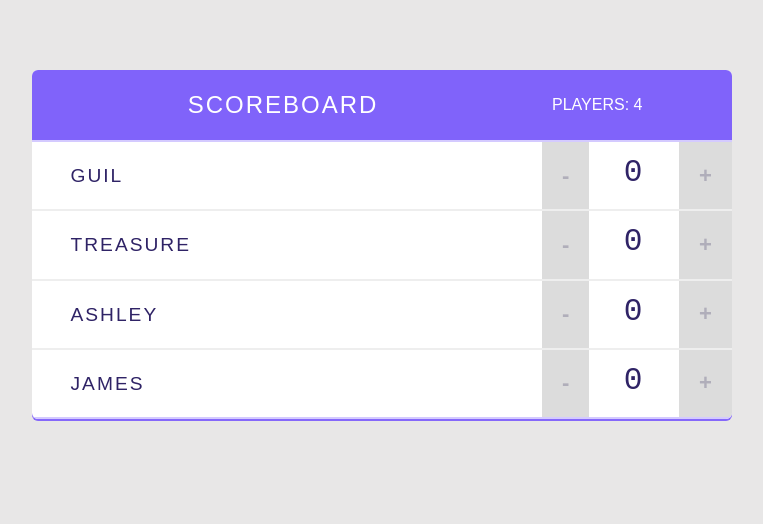
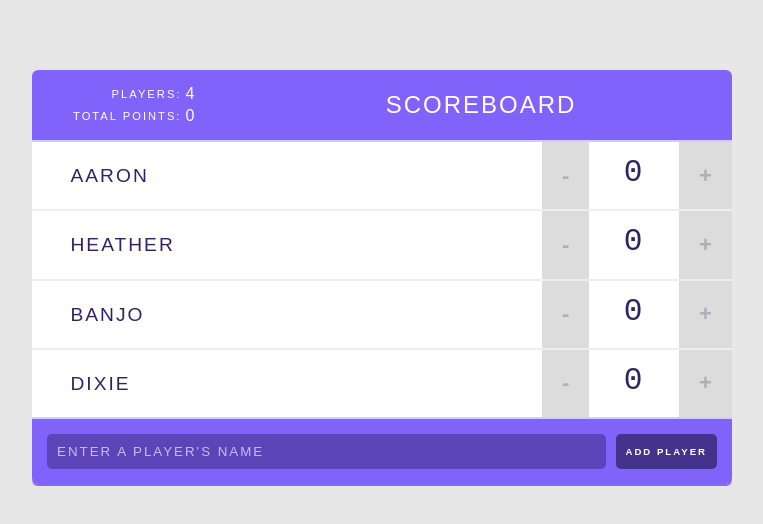
Before and after one commit to aaronwebre/something-react, a React (Create React App) app in the folder scoreboard-v2/: page / in a window 1280 px wide. Shown: the top 524 px of the page, without its empty margins (258-1021 px from the left). Built offline with nearby package versions, Linux system fonts and the light colour scheme.

Commit message:
Add/remove and count players

```diff
--- /dev/null
+++ b/scoreboard-v2/src/components/AddPlayerForm.js
@@ -0,0 +1,39 @@
+import React, { Component} from 'react';
+
+class AddPlayerForm extends Component {
+
+  state = {
+    value: ''
+  };
+
+  handleValueChange = (e) => {
+    this.setState({ value: e.target.value });
+  }
+
+  handleSubmit = (e) => {
+    e.preventDefault();
+    this.props.addPlayer(this.state.value);
+    this.setState({ value: '' });
+  }
+
+  render() {
+    console.log(this.state.value)
+    return(
+      <form onSubmit={ this.handleSubmit }>
+        <input
+          type="text"
+          value={ this.state.value }
+          onChange={ this.handleValueChange }
+          placeholder="Enter a player's name"
+        />
+
+        <input
+          type="submit"
+          value="Add Player"
+        />
+      </form>
+    );
+  }
+}
+
+export default AddPlayerForm;
--- a/scoreboard-v2/src/components/App.js
+++ b/scoreboard-v2/src/components/App.js
@@ -1,37 +1,54 @@
 import React, { Component } from 'react';
 import Header from './Header';
 import Player from './Player';
+import AddPlayerForm from './AddPlayerForm';
 
 class App extends Component {
   state = {
     players: [
       {
-        name: "Guil",
+        name: "Aaron",
         score: 0,
         id: 1
       },
       {
-        name: "Treasure",
+        name: "Heather",
         score: 0,
         id: 2
       },
       {
-        name: "Ashley",
+        name: "Banjo",
         score: 0,
         id: 3
       },
       {
-        name: "James",
+        name: "Dixie",
         score: 0,
         id: 4
       }
     ]
   };
 
+  // player id counter
+  prevPlayerId = 4;
+
   handleScoreChange = (index, delta) => {
     this.setState( prevState => ({
       score: prevState.players[index].score += delta
     }));
+  }
+
+  handleAddPlayer = (name) => {
+    this.setState({
+      players: [
+        ...this.state.players,
+        {
+          name: name,
+          score: 0,
+          id: this.prevPlayerId += 1
+        }
+      ]
+    });
   }
 
   handleRemovePlayer = (id) => {
@@ -47,21 +64,23 @@
       <div className="scoreboard">
         <Header
           title="Scoreboard"
-          totalPlayers={this.state.players.length}
+          players={ this.state.players }
         />
 
         {/* Players list */}
         {this.state.players.map( (player, index) =>
           <Player
-            name={player.name}
-            id={player.id}
-            score={player.score}
-            changeScore={this.handleScoreChange}
-            index={index}
-            key={player.id.toString()}
-            removePlayer={this.handleRemovePlayer}
+            name={ player.name }
+            id={ player.id }
+            score={ player.score }
+            changeScore={ this.handleScoreChange }
+            index={ index }
+            key={ player.id.toString() }
+            removePlayer={ this.handleRemovePlayer }
           />
         )}
+
+        <AddPlayerForm addPlayer={ this.handleAddPlayer }/>
       </div>
     );
   }
--- a/scoreboard-v2/src/components/Header.js
+++ b/scoreboard-v2/src/components/Header.js
@@ -1,10 +1,11 @@
 import React from 'react';
+import Stats from './Stats';
 
 const Header = (props) => {
   return (
     <header>
+      <Stats players= { props.players }/>
       <h1>{ props.title }</h1>
-      <span className="stats">Players: {props.totalPlayers}</span>
     </header>
   );
 }
--- /dev/null
+++ b/scoreboard-v2/src/components/Stats.js
@@ -0,0 +1,26 @@
+import React from 'react';
+
+const Stats = (props) => {
+
+  const totalPlayers = props.players.length;
+  const totalPoints = props.players.reduce( (total, player) => {
+    return total + player.score;
+  }, 0);
+
+  return (
+    <table className="stats">
+      <tbody>
+        <tr>
+          <td>Players:</td>
+          <td>{ totalPlayers }</td>
+        </tr>
+        <tr>
+          <td>Total Points:</td>
+          <td>{ totalPoints }</td>
+        </tr>
+      </tbody>
+    </table>
+  );
+}
+
+export default Stats;
```
